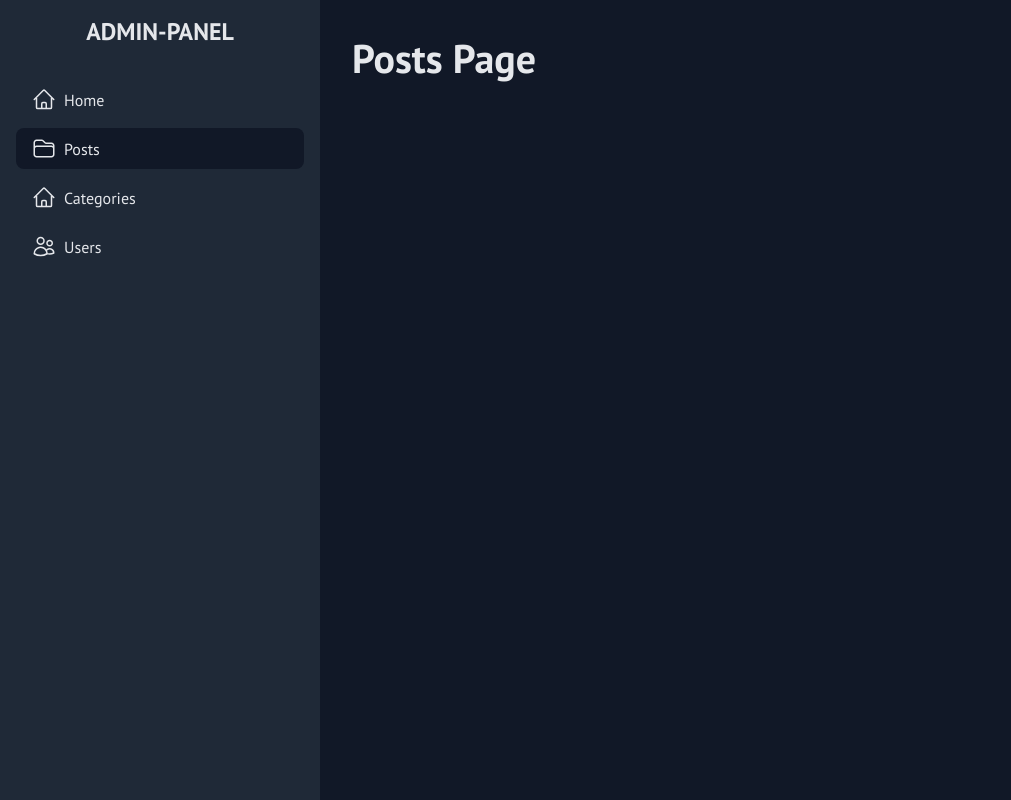
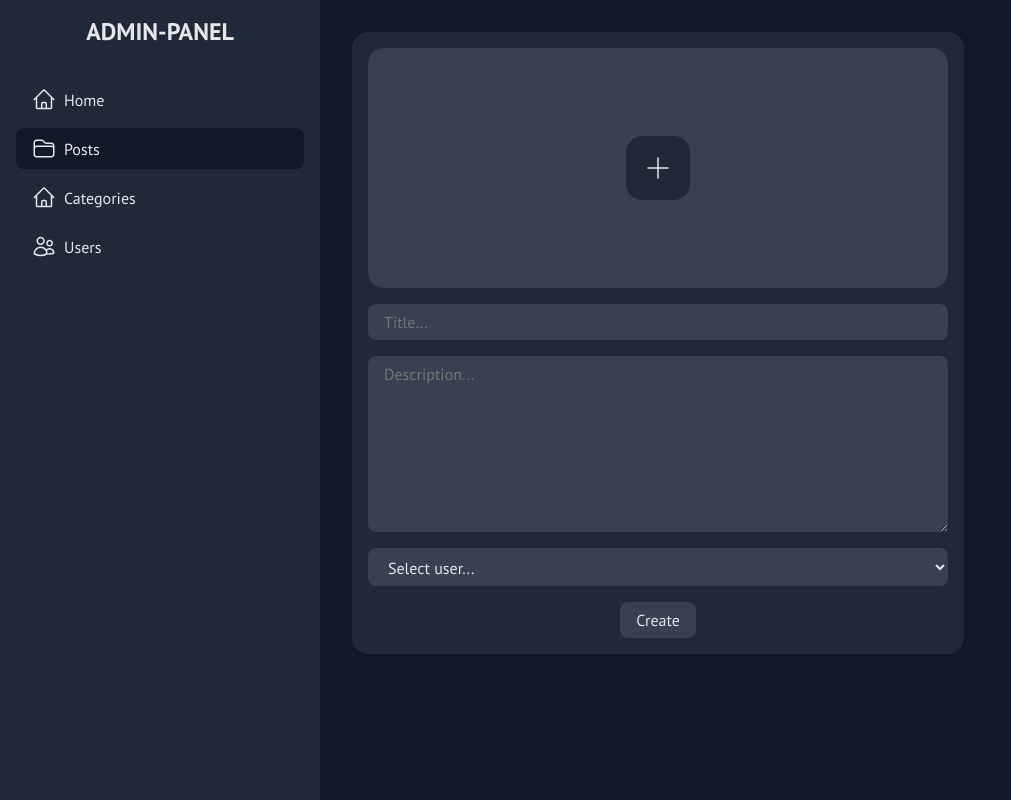
Before and after one commit to ptrv-dev/vue-recheats-admin, a Vue app: page /posts in a window 1280 px wide. Shown: the whole page, without its empty margins (0-1011 px from the left). Built offline with nearby package versions, Linux system fonts and the light colour scheme.

Commit message:
Post Form

```diff
--- /dev/null
+++ b/src/components/AppButton.vue
@@ -0,0 +1,18 @@
+<template>
+  <button class="btn">
+    <slot />
+  </button>
+</template>
+
+<style lang="scss" scoped>
+@import '@/scss/vars';
+.btn {
+  padding: 0.5rem 1rem;
+  border-radius: 0.5rem;
+  font-size: 1rem;
+  color: $color-white;
+  background: $color-light-grey;
+  border: none;
+  display: inline-flex;
+}
+</style>
--- /dev/null
+++ b/src/components/AppInput.vue
@@ -0,0 +1,18 @@
+<template>
+  <input type="text" class="input" />
+</template>
+
+<style lang="scss" scoped>
+@import '@/scss/vars';
+.input {
+  padding: 0.5rem 1rem;
+  font-size: 1rem;
+  color: $color-white;
+  background: $color-light-grey;
+  border-radius: 0.5rem;
+  border: none;
+  &:focus {
+    outline: 1px solid $color-dark;
+  }
+}
+</style>
--- /dev/null
+++ b/src/components/AppSelect.vue
@@ -0,0 +1,33 @@
+<template>
+  <select
+    class="select"
+    :value="modelValue"
+    @change="$emit('update:modelValue', $event.target.value)"
+  >
+    <option value="" selected disabled v-if="title">{{ title }}</option>
+    <slot />
+  </select>
+</template>
+
+<script>
+export default {
+  props: {
+    title: { type: String },
+    modelValue: {
+      type: String,
+    },
+  },
+};
+</script>
+
+<style lang="scss" scoped>
+@import '@/scss/vars';
+.select {
+  background: $color-light-grey;
+  color: $color-white;
+  padding: 0.5rem 1rem;
+  border-radius: 0.5rem;
+  border: none;
+  font-size: 1rem;
+}
+</style>
--- /dev/null
+++ b/src/components/AppTextArea.vue
@@ -0,0 +1,17 @@
+<template>
+  <textarea rows="8" class="textarea" />
+</template>
+
+<style lang="scss" scoped>
+@import '@/scss/vars';
+.textarea {
+  padding: 0.5rem 1rem;
+  font-size: 1rem;
+  color: $color-white;
+  background: $color-light-grey;
+  border-radius: 0.5rem;
+  border: none;
+  resize: vertical;
+  max-height: 20rem;
+}
+</style>
--- /dev/null
+++ b/src/components/PostForm.vue
@@ -0,0 +1,50 @@
+<template>
+  <div class="post-form">
+    <post-form-image v-model="image" />
+    <app-input v-model="title" placeholder="Title..." />
+    <app-text-area v-model="description" placeholder="Description..." />
+    <app-select title="Select user..." v-model="user"></app-select>
+    <app-button class="post-form__button">Create</app-button>
+  </div>
+</template>
+
+<script>
+import AppInput from './AppInput.vue';
+import AppTextArea from './AppTextArea.vue';
+import AppSelect from './AppSelect.vue';
+import AppButton from './AppButton.vue';
+import PostFormImage from './PostFormImage.vue';
+
+export default {
+  components: {
+    PostFormImage,
+    AppInput,
+    AppTextArea,
+    AppSelect,
+    AppButton,
+  },
+  data() {
+    return {
+      image: '',
+      title: '',
+      description: '',
+      user: '',
+    };
+  },
+};
+</script>
+
+<style lang="scss" scoped>
+@import '@/scss/vars';
+.post-form {
+  background: $color-grey;
+  padding: 1rem;
+  border-radius: 1rem;
+  display: flex;
+  flex-direction: column;
+  gap: 1rem;
+  &__button {
+    align-self: center;
+  }
+}
+</style>
--- /dev/null
+++ b/src/components/PostFormImage.vue
@@ -0,0 +1,120 @@
+<template>
+  <div class="post-form-image">
+    <input
+      type="file"
+      style="display: none"
+      ref="fileInputRef"
+      accept="image/jpeg, image/png"
+      @change="handleFile"
+    />
+    <img v-if="modelValue" :src="modelValue" alt="" />
+    <button
+      v-if="!modelValue"
+      class="post-form-image__btn"
+      @click="$refs.fileInputRef.click()"
+    >
+      <svg
+        width="32"
+        height="32"
+        viewBox="0 0 32 32"
+        fill="none"
+        xmlns="http://www.w3.org/2000/svg"
+      >
+        <path
+          d="M16 6V26M26 16H6"
+          stroke="currentColor"
+          stroke-width="1.5"
+          stroke-linecap="round"
+          stroke-linejoin="round"
+        />
+      </svg>
+    </button>
+    <button
+      v-else
+      class="post-form-image__btn post-form-image__btn_remove"
+      @click="handleRemove"
+    >
+      <svg
+        xmlns="http://www.w3.org/2000/svg"
+        fill="none"
+        viewBox="0 0 24 24"
+        stroke-width="1.5"
+        stroke="currentColor"
+      >
+        <path
+          stroke-linecap="round"
+          stroke-linejoin="round"
+          d="M14.74 9l-.346 9m-4.788 0L9.26 9m9.968-3.21c.342.052.682.107 1.022.166m-1.022-.165L18.16 19.673a2.25 2.25 0 01-2.244 2.077H8.084a2.25 2.25 0 01-2.244-2.077L4.772 5.79m14.456 0a48.108 48.108 0 00-3.478-.397m-12 .562c.34-.059.68-.114 1.022-.165m0 0a48.11 48.11 0 013.478-.397m7.5 0v-.916c0-1.18-.91-2.164-2.09-2.201a51.964 51.964 0 00-3.32 0c-1.18.037-2.09 1.022-2.09 2.201v.916m7.5 0a48.667 48.667 0 00-7.5 0"
+        />
+      </svg>
+    </button>
+  </div>
+</template>
+
+<script>
+export default {
+  props: {
+    modelValue: {
+      type: String,
+      required: true,
+    },
+  },
+  emits: ['update:modelValue'],
+  methods: {
+    handleFile(event) {
+      const imageBlobUrl = URL.createObjectURL(event.target.files[0]);
+      this.$emit('update:modelValue', imageBlobUrl);
+    },
+    handleRemove() {
+      window.confirm('Remove image?') && this.$emit('update:modelValue', '');
+    },
+  },
+};
+</script>
+
+<style lang="scss" scoped>
+@import '@/scss/vars';
+.post-form-image {
+  background: $color-light-grey;
+  border-radius: 1rem;
+  overflow: hidden;
+  position: relative;
+  width: 580px;
+  height: 240px;
+  &:hover {
+    .post-form-image__btn_remove {
+      opacity: 1;
+    }
+  }
+  &__btn {
+    position: absolute;
+    top: 50%;
+    left: 50%;
+    transform: translate(-50%, -50%);
+    display: inline-flex;
+    padding: 1rem;
+    border-radius: 1rem;
+    background: $color-grey;
+    color: $color-white;
+    border: none;
+    &_remove {
+      left: 1rem !important;
+      top: 1rem;
+      transform: translate(0, 0);
+      padding: 0.5rem;
+      border-radius: 0.25rem;
+      opacity: 0;
+      transition: opacity 0.25s ease-in-out;
+      svg {
+        width: 1rem;
+        height: 1rem;
+      }
+    }
+  }
+  img {
+    width: 100%;
+    height: 100%;
+    object-fit: cover;
+  }
+}
+</style>
--- a/src/views/PostsView.vue
+++ b/src/views/PostsView.vue
@@ -1,3 +1,11 @@
 <template>
-  <h1>Posts Page</h1>
+  <post-form />
 </template>
+
+<script>
+import PostForm from '@/components/PostForm.vue';
+
+export default {
+  components: { PostForm },
+};
+</script>
```
